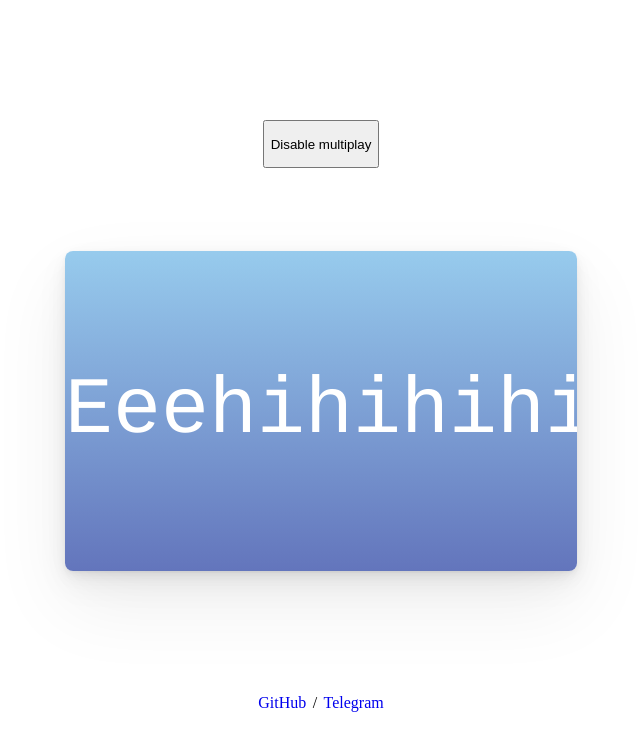
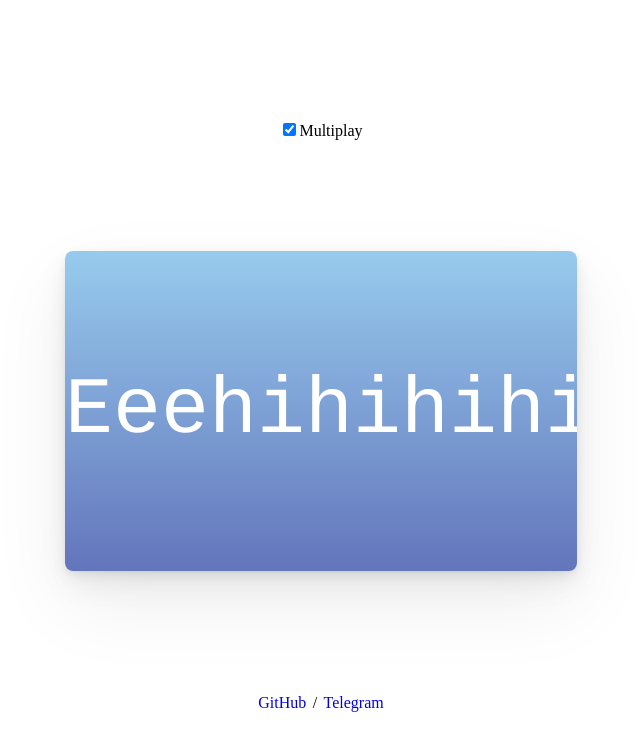
Before and after one commit to suisei-cn/starbuttons, a Vue app: page / in a window 1280 px wide. Shown: the top 750 px of the page, without its empty margins (319-959 px from the left). Built offline with nearby package versions, Linux system fonts and the light colour scheme.

Commit message:
feat: change multiPlay toggle to checkbox

```diff
--- a/src/App.vue
+++ b/src/App.vue
@@ -1,19 +1,9 @@
 <template>
   <div id="app">
-    <button
-      class="settingsBtn"
-      v-if="$store.state.multiPlay"
-      @click="$store.commit('disableMultiPlay')"
-    >
-      {{ $t("Disable multiplay") }}
-    </button>
-    <button
-      class="settingsBtn"
-      v-else
-      @click="$store.commit('enableMultiPlay')"
-    >
-      {{ $t("Enable multiplay") }}
-    </button>
+    <div class="settingsBtn">
+      <input type="checkbox" id="isMutliplay" v-model="multiPlay" />
+      <label for="isMutliplay">{{ $t("Multiplay") }}</label>
+    </div>
     <template v-for="(item, index) of sounds">
       <CentralButton
         :item="item"
@@ -55,12 +45,19 @@ import BaseButton from './components/BaseButton.vue';
 export default class App extends Vue {
   private sounds: Sound[] = [];
 
+  get multiPlay() {
+    return this.$store.state.multiPlay;
+  }
+  set multiPlay(value) {
+    this.$store.commit('setMultiPlay', value);
+  }
+
   private async mounted() {
     this.sounds = (await fetch('/sounds.json').then((x) => x.json()).catch((err) => {
       // tslint:disable-next-line:no-console
       console.error('Sound data fetch error. Exiting.');
     }) as Sound[]);
-    let lang = ((navigator as any).language || (navigator as any).userLanguage).split('-')[0] || "zh";
+    const lang = ((navigator as any).language || (navigator as any).userLanguage).split('-')[0] || 'zh';
     this.$i18n.locale = lang;
   }
 }
--- a/src/components/BaseButton.vue
+++ b/src/components/BaseButton.vue
@@ -16,7 +16,7 @@ import { Sound } from '../types';
 export default class BaseButton extends Vue {
   @Prop() private item!: Sound;
   private playLayer: number = 0;
-  private lang: string = ((navigator as any).language || (navigator as any).userLanguage).split('-')[0] || "zh";
+  private lang: string = ((navigator as any).language || (navigator as any).userLanguage).split('-')[0] || 'zh';
   get localizedName() {
     return this.item.name_l10n![this.lang] || this.item.name || '';
   }
--- a/src/lang/en.ts
+++ b/src/lang/en.ts
@@ -1,6 +1,5 @@
 export default {
-    'Disable multiplay': 'Disable multiplay',
-    'Enable multiplay': 'Enable multiplay',
-    'GitHub': 'GitHub',
-    'Telegram': 'Telegram',
+    Multiplay: 'Multiplay',
+    GitHub: 'GitHub',
+    Telegram: 'Telegram',
 };
--- a/src/lang/zh.ts
+++ b/src/lang/zh.ts
@@ -1,6 +1,5 @@
 export default {
-  'Disable multiplay': '关闭多重吟唱模式',
-  'Enable multiplay': '启动多重吟唱模式',
-  'GitHub': '代码猫',
-  'Telegram': '小飞机',
+  Multiplay: '多重吟唱模式',
+  GitHub: '代码猫',
+  Telegram: '小飞机',
 };
--- a/src/store.ts
+++ b/src/store.ts
@@ -20,11 +20,8 @@ export default new Vuex.Store({
                 state.concurPlay -= 1;
             }
         },
-        enableMultiPlay(state) {
-            state.multiPlay = true;
-        },
-        disableMultiPlay(state) {
-            state.multiPlay = false;
+        setMultiPlay(state, option) {
+            state.multiPlay = option;
         },
     },
 });
```
